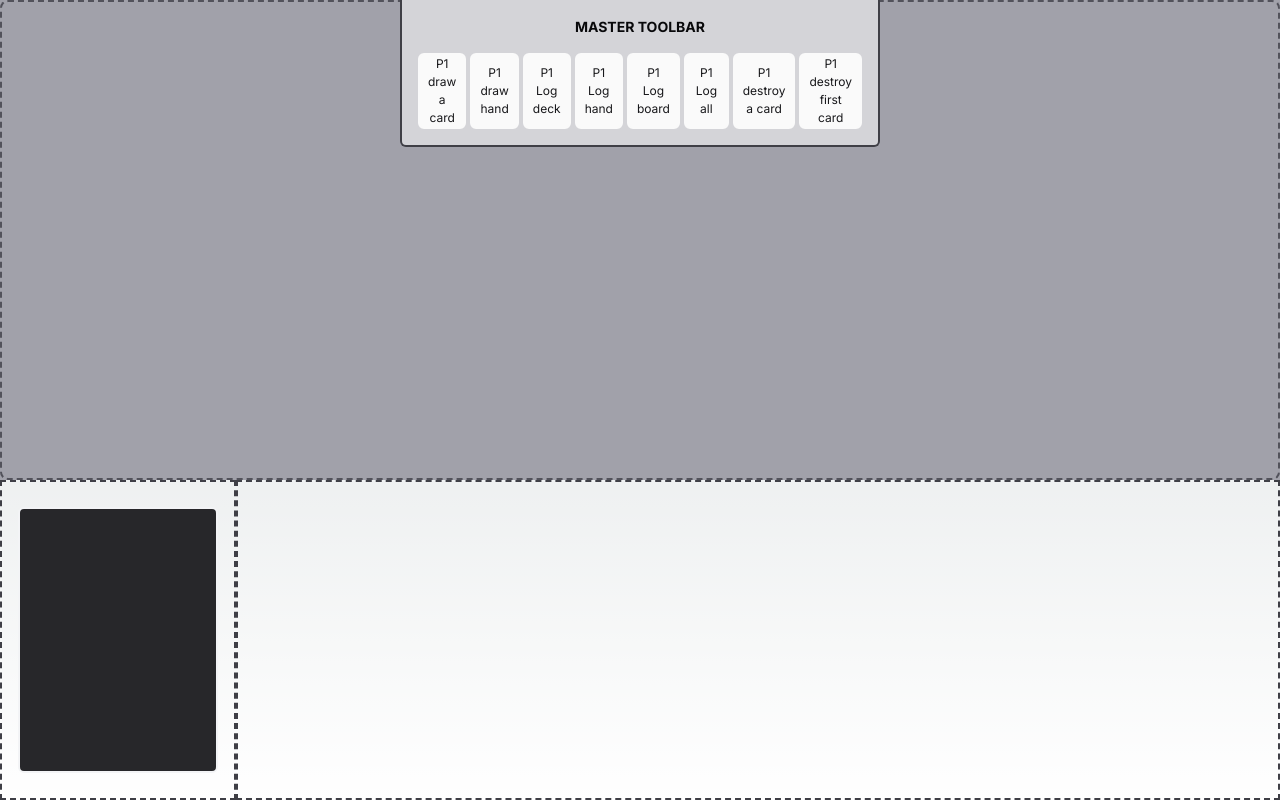
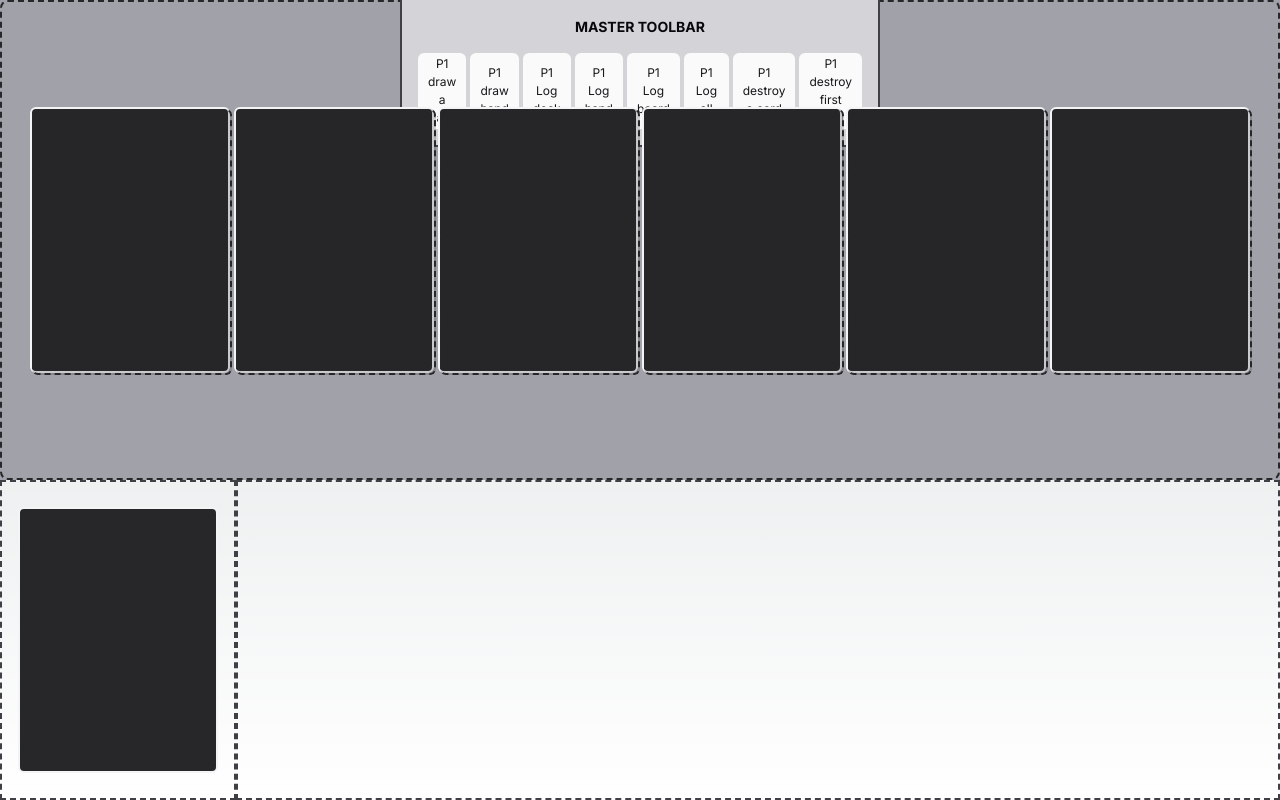
Before and after one commit to leandroatallah/remake-of-runeterra, a Next.js app: page /board in a window 1280 px wide. Built offline with nearby package versions, Linux system fonts and the light colour scheme.

Commit message:
chore: change droppable track behavior

```diff
--- a/src/board/components/BoardSide/index.tsx
+++ b/src/board/components/BoardSide/index.tsx
@@ -1,31 +1,9 @@
-import { Droppable } from "@hello-pangea/dnd";
-
-import { DROPPABLE_BOARD_ID } from "@/utils/constants/drag-and-drop";
-import { CardItem } from "@/cards/models";
 import { BoardTrack } from "../BoardTrack";
 
-interface BoardProps {
-  cards: CardItem[];
-}
-
-export const BoardSide = ({ cards }: BoardProps) => {
+export const BoardSide = () => {
   return (
-    <Droppable
-      droppableId={DROPPABLE_BOARD_ID}
-      type="list"
-      direction="horizontal"
-    >
-      {(provided) => (
-        <div
-          ref={provided.innerRef}
-          className="h-[480px] bg-zinc-400 w-full flex justify-center items-center"
-          {...provided.droppableProps}
-        >
-          <BoardTrack disabled cards={cards}>
-            {provided.placeholder}
-          </BoardTrack>
-        </div>
-      )}
-    </Droppable>
+    <div className="h-[480px] bg-zinc-400 w-full flex justify-center items-center">
+      <BoardTrack disabled />
+    </div>
   );
 };
--- a/src/board/components/BoardTrack/index.tsx
+++ b/src/board/components/BoardTrack/index.tsx
@@ -1,19 +1,66 @@
+import { Droppable } from "@hello-pangea/dnd";
+
+import { DROPPABLE_BOARD_ID } from "@/utils/constants/drag-and-drop";
+import { BOARD_TRACK_SPACES } from "@/utils/constants/board";
+import { BORDER_DASHED_STYLE, CARD_SHAPE_STYLE } from "@/utils/styles/card";
+import { useBoardContext } from "../BoardContext";
 import { Card } from "@/cards/components/Card";
-import { CardItem } from "@/cards/models";
 
 interface BoardTrackProps {
-  cards: CardItem[];
-  children?: React.ReactNode;
   disabled?: boolean;
 }
 
-export const BoardTrack = ({ children, cards, disabled }: BoardTrackProps) => {
+export const BoardTrack = ({ disabled }: BoardTrackProps) => {
+  const { playerBoard } = useBoardContext();
   return (
-    <div className="w-full flex gap-1 justify-center items-baseline border-2 border-dashed border-zinc-600 rounded-lg p-1 h-[480px] bg-zinc-400 overflow-x-auto overflow-y-hidden">
-      {children}
-      {cards.map((card, index) => (
-        <Card key={card.deckId} index={index} data={card} disabled={disabled} />
-      ))}
+    <div
+      className={[
+        "w-full flex gap-1 justify-center items-center rounded-lg p-1 h-[480px] bg-zinc-400 overflow-x-auto overflow-y-hidden",
+        BORDER_DASHED_STYLE,
+      ].join(" ")}
+    >
+      {Array.from({ length: BOARD_TRACK_SPACES }).map((_, index) => {
+        const droppableId = `${DROPPABLE_BOARD_ID}-${index}`;
+        const card = playerBoard.find(
+          (card) => card.boardTrack === droppableId
+        );
+        console.log("card", card);
+
+        return (
+          <Droppable
+            key={index}
+            droppableId={droppableId}
+            type="list"
+            direction="horizontal"
+          >
+            {(provided) => (
+              <div ref={provided.innerRef} {...provided.droppableProps}>
+                {card ? (
+                  <Card data={card} />
+                ) : (
+                  <div>
+                    <div
+                      className={[
+                        CARD_SHAPE_STYLE,
+                        "relative bg-transparent border-0",
+                      ].join(" ")}
+                    >
+                      <div
+                        className={[
+                          CARD_SHAPE_STYLE,
+                          BORDER_DASHED_STYLE,
+                          "absolute inset-0 flex justify-center items-center  bg-opacity-20",
+                        ].join(" ")}
+                      />
+                    </div>
+                  </div>
+                )}
+                {/* {provided.placeholder} */}
+              </div>
+            )}
+          </Droppable>
+        );
+      })}
     </div>
   );
 };
--- a/src/board/components/FullBoard/index.tsx
+++ b/src/board/components/FullBoard/index.tsx
@@ -24,14 +24,21 @@ export const FullBoard = () => {
       return;
     }
 
-    if (destination.droppableId === DROPPABLE_BOARD_ID) {
+    const { droppableId } = destination;
+
+    const isBoardTrack = droppableId.split("-")[0] === DROPPABLE_BOARD_ID;
+
+    if (isBoardTrack) {
       const { result, removed } = playDraggableItem(playerHand, source.index);
       setPlayerHand(result);
-      setPlayerBoard((prev) => [...prev, removed]);
+      setPlayerBoard((prev) => [
+        ...prev,
+        { ...removed, boardTrack: droppableId },
+      ]);
       return;
     }
 
-    if (destination.droppableId === DROPPABLE_HAND_ID) {
+    if (droppableId === DROPPABLE_HAND_ID) {
       const result = reorderDraggableList(
         playerHand,
         source.index,
@@ -45,7 +52,7 @@ export const FullBoard = () => {
   return (
     <DragDropContext onDragEnd={onDragEnd}>
       <div className="flex flex-col justify-between h-svh">
-        <BoardSide cards={playerBoard} />
+        <BoardSide />
         <PlayerArea cards={playerHand} />
       </div>
     </DragDropContext>
--- a/src/cards/components/Card/CardRoot.tsx
+++ b/src/cards/components/Card/CardRoot.tsx
@@ -1,5 +1,6 @@
 import { CardItem } from "@/cards/models";
 import { CardContextProvider } from "./CardContext";
+import { CARD_SHAPE_STYLE } from "@/utils/styles/card";
 
 interface CardRootProps {
   children?: React.ReactNode;
@@ -16,12 +17,7 @@ export const CardRoot = ({
 }: CardRootProps) => {
   return (
     <CardContextProvider value={card}>
-      <div
-        className={[
-          "w-[200px] aspect-[3/4] rounded-md p-2 border-2 border-gray-100 bg-zinc-800 select-none",
-          className,
-        ].join(" ")}
-      >
+      <div className={[CARD_SHAPE_STYLE, className].join(" ")}>
         {card && !isTurned ? children : <div />}
       </div>
     </CardContextProvider>
--- a/src/cards/models.ts
+++ b/src/cards/models.ts
@@ -8,6 +8,7 @@ export interface CardBase {
   levelUpDescription: string;
   mechanics: Mechanic[];
   deckId?: string;
+  boardTrack?: string;
   isChampion?: boolean;
   isSpell?: boolean;
 }
--- /dev/null
+++ b/src/utils/constants/board.ts
@@ -0,0 +1 @@
+export const BOARD_TRACK_SPACES = 6;
--- /dev/null
+++ b/src/utils/styles/card.ts
@@ -0,0 +1,4 @@
+export const CARD_SHAPE_STYLE =
+  "w-[200px] aspect-[3/4] rounded-md p-2 border-2 border-gray-100 bg-zinc-800 select-none";
+
+export const BORDER_DASHED_STYLE = "border-2 border-dashed border-zinc-800";
```
